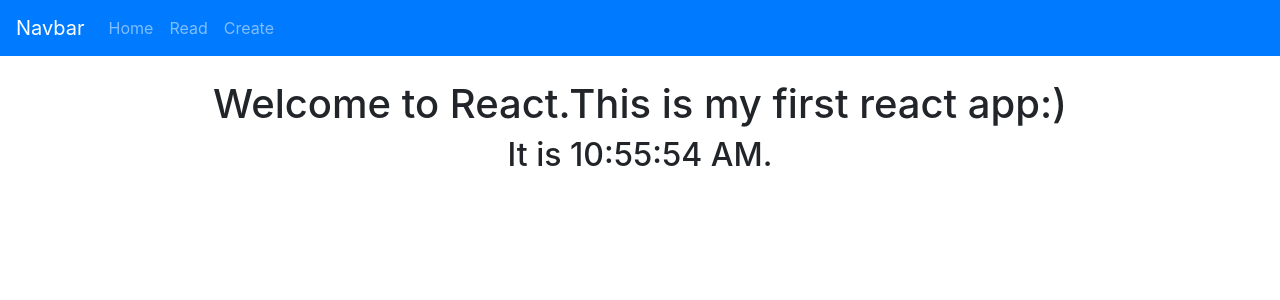
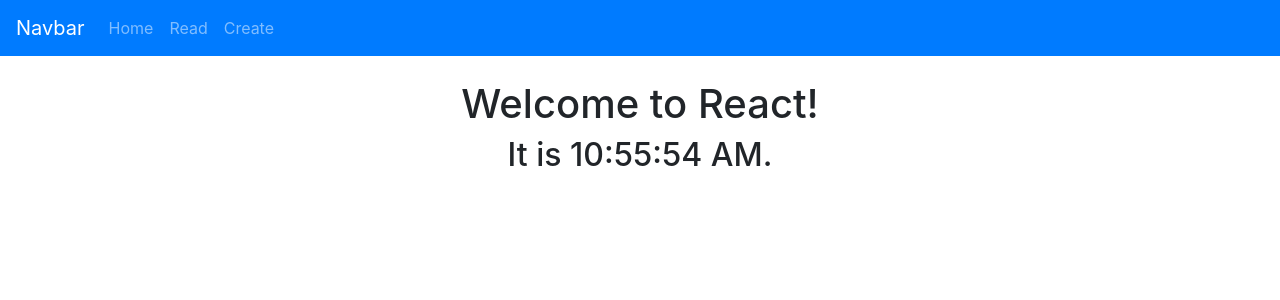
Before and after one commit to koffidotse/DRQ_Labfinal, a React (Create React App) app: page / in a window 1280 px wide. Shown: the top 300 px of the page. Built offline with nearby package versions, Linux system fonts and the light colour scheme.

Commit message:
edit lab 8

```diff
--- a/src/App.js
+++ b/src/App.js
@@ -9,7 +9,7 @@
 import { BrowserRouter as Router, Switch, Route } from 'react-router-dom';
 import { Create } from './components/create';
 import { Read } from './components/read';
-import { Edit } from './components/edit';
+import { Edit } from './components/edit';// import componenets
 class App extends Component {
   render() {
     return (
--- a/src/components/content.js
+++ b/src/components/content.js
@@ -4,7 +4,7 @@
     render() {
         return (
             <div>
-                <h1>Welcome to React.This is my first react app:)</h1>
+                <h1>Welcome to React!</h1>
                 <h2>It is {new Date().toLocaleTimeString()}.</h2>
             </div>
 
--- a/src/components/create.js
+++ b/src/components/create.js
@@ -3,7 +3,7 @@
 import axios from 'axios';
 
 export class Create extends React.Component {
-    // Constructor
+    // Constructors
     constructor() {
         super();
         this.onSubmit = this.onSubmit.bind(this);
@@ -17,32 +17,32 @@
             Poster: ''
         }
     }
-    //Method to display movie title
+    //here we display movie function
     onChangeMovieName(e) {
-        this.setState({ Title: e.target.value }); //update method and invoke state
+        this.setState({ Title: e.target.value });
     }
-    //Methods to display movie year
+    //Display movie year
     onChangeMovieYear(e) {
         this.setState({ Year: e.target.value });
     }
-    //Methods to display movie poster
+    //Display movie poster
     onChangeMoviePoster(e) {
         this.setState({ Poster: e.target.value });
     }
-    //submit method this will allow user to post movie data into server
+    //submit function this will allow user to post movie data into server
     onSubmit(e) {
         e.preventDefault();
         alert("Movie: " + this.state.Title + " "
             + this.state.Year + " " +
             this.state.Poster);
 
-        //object
+        //objects
         const newMovie = {
             title: this.state.Title,
             year: this.state.Year,
             poster: this.state.Poster
         }
-        // Sending data to server copied url from local host 4000
+        //url send data to local host 4000
         axios.post('http://localhost:4000/api/movies',newMovie)
             .then((res)=>{
                 console.log(res);
--- a/src/components/edit.js
+++ b/src/components/edit.js
@@ -3,7 +3,7 @@
 import axios from 'axios';
 
 export class Edit extends React.Component {
-    // Constructor
+    // Constructors
     constructor() {
         super();
         this.onSubmit = this.onSubmit.bind(this);
@@ -17,10 +17,10 @@
             Poster: ''
         }
     }
-    // its lifecycle hook use to pull from url
+
     componentDidMount() {
         console.log(this.props.match.params.id);
-        //Read data from server and return data as response
+        //Reading data from server and returnback data as response
         axios.get('http://localhost:4000/api/movies/' + this.props.match.params.id)
             .then(response => {
                 this.setState({
@@ -38,19 +38,19 @@
     }
 
 
-    //Method to display movie title
+    // Display Movie title
     onChangeMovieName(e) {
-        this.setState({ Title: e.target.value }); //update method and invoke state
+        this.setState({ Title: e.target.value });
     }
-    //Methods to display movie year
+    //Display movie year
     onChangeMovieYear(e) {
         this.setState({ Year: e.target.value });
     }
-    //Methods to display movie poster
+    //Display movie poster
     onChangeMoviePoster(e) {
         this.setState({ Poster: e.target.value });
     }
-    //submit method this will allow user to post movie data into server
+    //submit method will allow user to post movie data into server
     onSubmit(e) {
         e.preventDefault();
         alert("Movie: " + this.state.Title + " "
@@ -65,7 +65,7 @@
             _id: this.state._id
         }
 
-        //call method back
+        //callback method
         axios.put('http://localhost:4000/api/movies/' + this.state._id, newMovie)
             .then(res => {
                 console.log(res.data)
```
